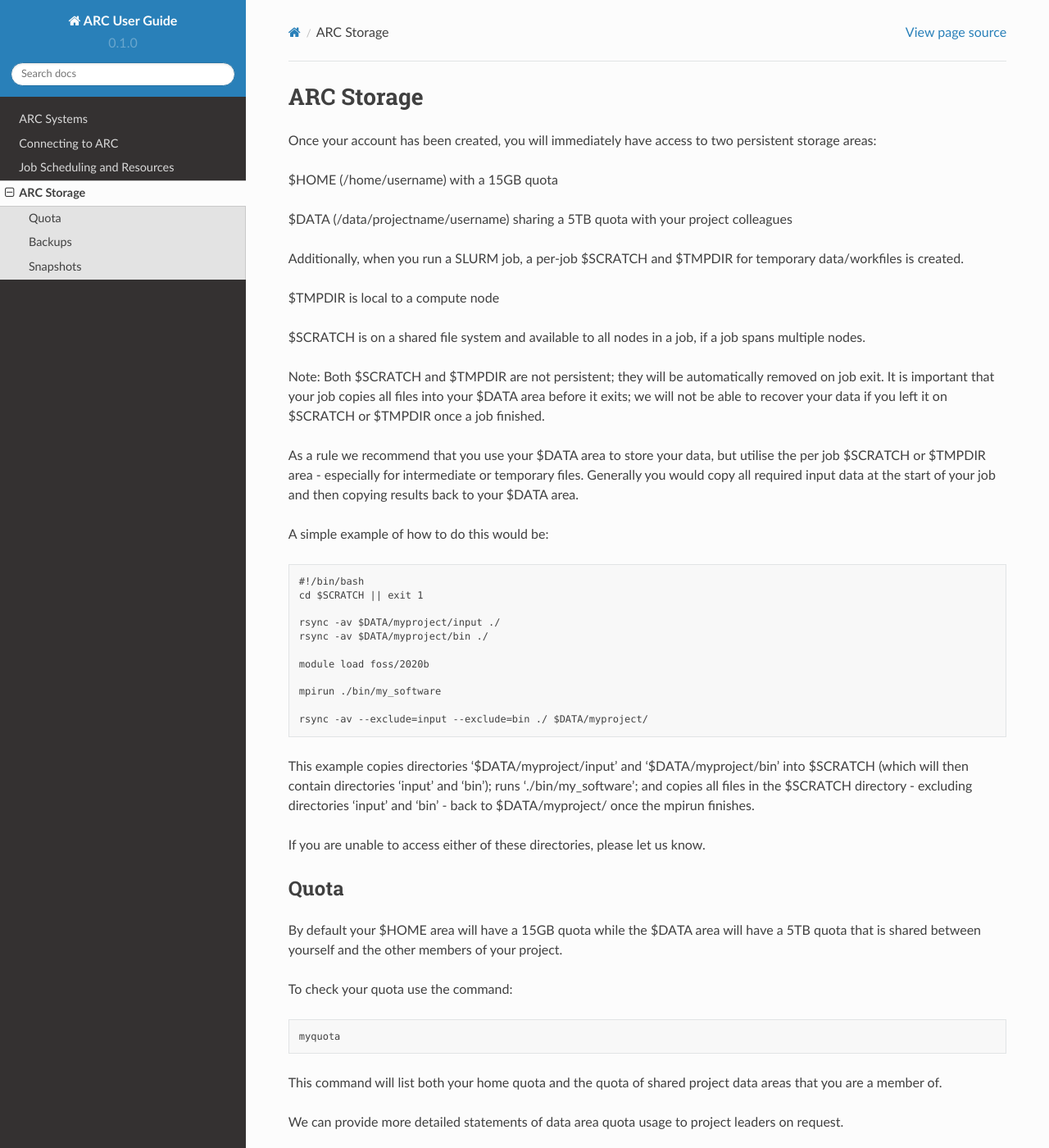
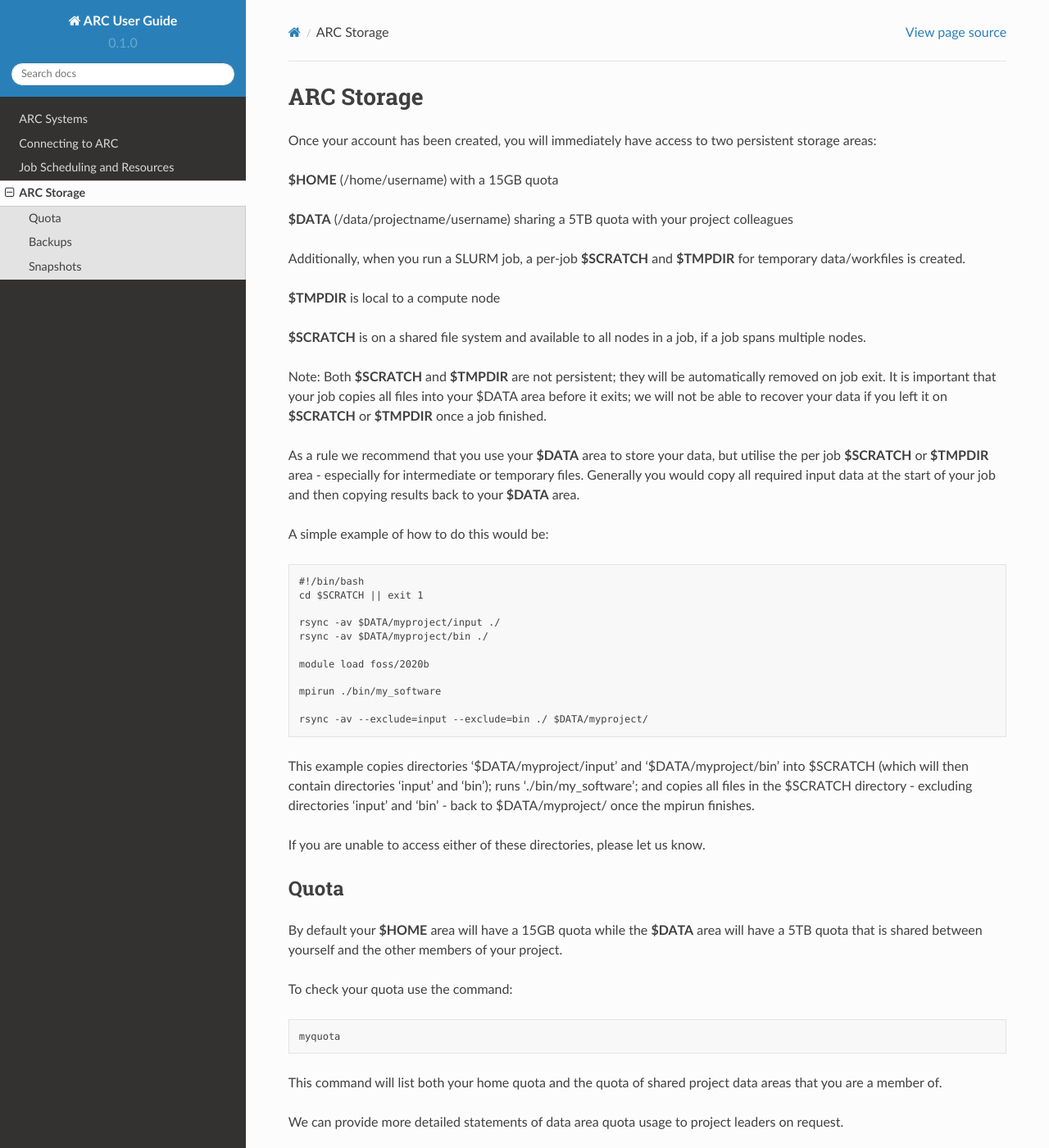
Before and after one commit to tina-friedrich/arc-user-guide, a Sphinx documentation site: the page built from docs/source/arc-storage.rst, in a window 1280 px wide and 1400 px high. Shown: the whole window at 82% size. Built offline with Sphinx 7.4.7 and the Read the Docs theme 2.0.0, drawn with Linux system fonts in a browser that asks for light colours.

Commit message:
Adjusted formatting

```diff
--- a/docs/source/arc-storage.rst
+++ b/docs/source/arc-storage.rst
@@ -3,19 +3,19 @@ ARC Storage
 
 Once your account has been created, you will immediately have access to two persistent storage areas:
 
-$HOME (/home/username) with a 15GB quota
+**$HOME** (/home/username) with a 15GB quota
 
-$DATA (/data/projectname/username)  sharing a 5TB quota with your project colleagues
+**$DATA** (/data/projectname/username)  sharing a 5TB quota with your project colleagues
 
-Additionally, when you run a SLURM job, a per-job $SCRATCH and $TMPDIR for temporary data/workfiles is created.
+Additionally, when you run a SLURM job, a per-job **$SCRATCH** and **$TMPDIR** for temporary data/workfiles is created.
 
-$TMPDIR is local to a compute node
+**$TMPDIR** is local to a compute node
 
-$SCRATCH is on a shared file system and available to all nodes in a job, if a job spans multiple nodes.
+**$SCRATCH** is on a shared file system and available to all nodes in a job, if a job spans multiple nodes.
 
-Note: Both $SCRATCH and $TMPDIR are not persistent; they will be automatically removed on job exit. It is important that your job copies all files into your $DATA area before it exits; we will not be able to recover your data if you left it on $SCRATCH or $TMPDIR once a job finished.
+Note: Both **$SCRATCH** and **$TMPDIR** are not persistent; they will be automatically removed on job exit. It is important that your job copies all files into your $DATA area before it exits; we will not be able to recover your data if you left it on **$SCRATCH** or **$TMPDIR** once a job finished.
 
-As a rule we recommend that you use your $DATA area to store your data, but utilise the per job $SCRATCH or $TMPDIR area - especially for intermediate or temporary files. Generally you would copy all required input data at the start of your job and then copying results back to your $DATA area.
+As a rule we recommend that you use your **$DATA** area to store your data, but utilise the per job **$SCRATCH** or **$TMPDIR** area - especially for intermediate or temporary files. Generally you would copy all required input data at the start of your job and then copying results back to your **$DATA** area.
 
 A simple example of how to do this would be::
 
@@ -38,7 +38,7 @@ If you are unable to access either of these directories, please let us know.
 Quota
 -----
 
-By default your $HOME area will have a 15GB quota while the $DATA area will have a 5TB quota that is shared between yourself and the other members of your project.
+By default your **$HOME** area will have a 15GB quota while the **$DATA** area will have a 5TB quota that is shared between yourself and the other members of your project.
 
 To check your quota use the command::
 
```
